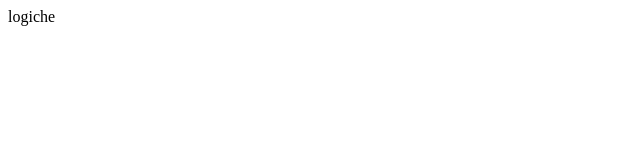
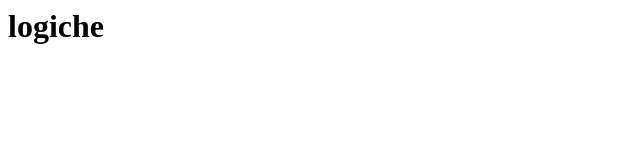
Before and after one commit to logiche/logiche.github.io, a plain HTML site: page index.html in a window 1280 px wide. Shown: the whole page, without its empty margins (0-640 px from the left). Drawn offline with Linux system fonts and the light colour scheme.

Commit message:
Update index.html

```diff
--- a/index.html
+++ b/index.html
@@ -1,7 +1,8 @@
 <html>
 <head>
+  <title>logiche</title>
 </head>
 <body>
-logiche
+  <h1>logiche</h1>
 </body>
 </html>
```
